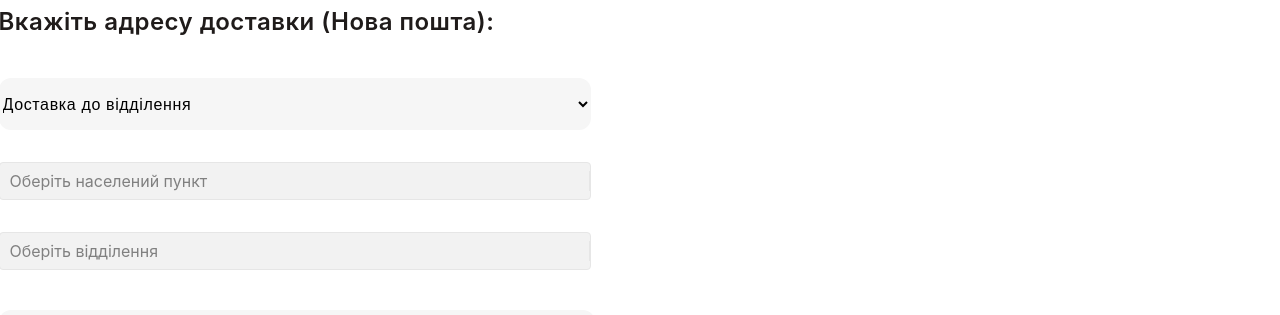
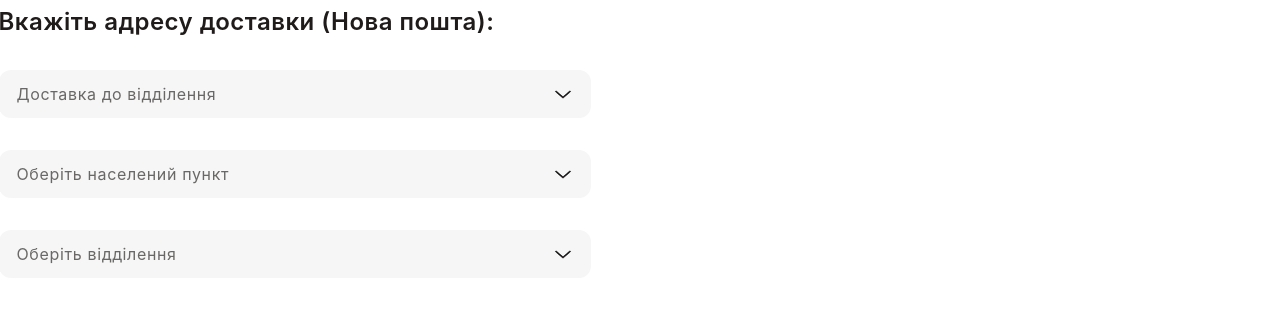
Before and after one commit to Marchenko1997/Bee-and-Hornet, a React (Vite) app: page /order in a window 1280 px wide. Shown: the part 804-1119 px from the top of the page. Built offline with nearby package versions, Linux system fonts and the light colour scheme; no server answers.

Commit message:
Finish with newPost ability

```diff
--- a/src/components/OrderForm/DeliveryInfo/DeliveryInfo.jsx
+++ b/src/components/OrderForm/DeliveryInfo/DeliveryInfo.jsx
@@ -7,12 +7,15 @@
 import {
   deliveryTypeOptions,
   defaultOptionsForLocationSelect,
-}  from '../../../dataForNovaPoshta/selectCities'
+}  from '../../../dataForNovaPoshta/selectCities';
+import SelectField from '../shared/SelectField/SelectField';
+import DropdownIndicator from '../shared/DropDownIndicator/DropDownIndicator';
+import { selectStyles } from '../helpers/index.js';
 
 const DeliveryInfo = () => {
   const { setFieldValue, setFieldTouched, values } = useFormikContext();
 
-  // Проверка наличия location и cityId
+
   const cityId = values.location ? values.location.cityId : null;
 
   const {
@@ -29,33 +32,50 @@
         Вкажіть адресу доставки (Нова пошта):
       </h3>
       <div className={css.deliverySelection}>
-        <label>
-          <Field
-            as="select"
+
+        {/* Выбор типа доставки */}
+        <SelectField
           name="deliveryType"
-            className={css.inputContactInfo}
-          >
-            <option value="Відділення">Доставка до відділення</option>
-            <option value="Двері">Доставка до дверей</option>
-          </Field>
-          <ErrorMessage
-            name="deliveryType"
-            component="span"
-            className={css.errorMessage}
+          errorClassName={css.errorMessage}
+          component={
+            <Select
+              placeholder="Доставка до відділення"
+              value={!values.deliveryType ? [] : valueForSelect.deliveryType}
+              options={deliveryTypeOptions}
+              components={{ DropdownIndicator }}
+              styles={selectStyles}
+              onMenuClose={() => setFieldTouched('deliveryType', true)}
+              onChange={(selectOption) => {
+                setFieldValue('deliveryType', selectOption.value);
+                setFieldValue('location', '');
+                setFieldValue('branch', '');
+                setValueForSelect((prev) => ({
+                  ...prev,
+                  deliveryType: [selectOption],
+                  locationSelect: [],
+                  addressSelect: [],
+                }));
+              }}
             />
-        </label>
-        <label>
+          }
+        />
+
+        {/* Асинхронный выбор населенного пункта */}
+        <SelectField
+          name="location"
+          errorClassName={css.errorMessage}
+          component={
             <AsyncSelect
               isDisabled={!values.deliveryType}
               placeholder="Оберіть населений пункт"
-            value={valueForSelect.locationSelect}
+              value={!values.deliveryType ? [] : valueForSelect.locationSelect}
               defaultOptions={defaultOptionsForLocationSelect}
               loadOptions={getSettlementsList}
               loadingMessage={() =>
                 'Зачекайте, будь ласка, триває завантаження...'
               }
-            components={{ DropdownIndicator: () => null }}
-            styles={{ /* Настройте стили по вашему усмотрению */ }}
+              components={{ DropdownIndicator }}
+              styles={selectStyles}
               onMenuClose={() => setFieldTouched('location', true)}
               onChange={(selectOption) => {
                 setFieldValue('location', selectOption.value);
@@ -67,13 +87,10 @@
                 }));
               }}
             />
-          <ErrorMessage
-            name="location"
-            component="span"
-            className={css.errorMessage}
+          }
         />
-        </label>
 
+        {/* Поле для ввода адреса или выбора отделения в зависимости от типа доставки */}
         {values.deliveryType === 'Доставка до дверей' ? (
           <label>
             <Field
@@ -89,17 +106,21 @@
             />
           </label>
         ) : (
+          <SelectField
+            name="branch"
+            errorClassName={css.errorMessage}
+            component={
               <AsyncSelect
                 isDisabled={!cityId} // Используем проверенную переменную
                 placeholder="Оберіть відділення"
-            value={valueForSelect.addressSelect}
+                value={!values.deliveryType ? [] : valueForSelect.addressSelect}
                 defaultOptions={divisions}
                 loadOptions={getDivisionsList}
                 loadingMessage={() =>
                   'Зачекайте, будь ласка, триває завантаження...'
                 }
-            components={{ DropdownIndicator: () => null }}
-            styles={{ /* Настройте стили по вашему усмотрению */ }}
+                components={{ DropdownIndicator }}
+                styles={selectStyles}
                 onMenuClose={() => setFieldTouched('branch', true)}
                 onChange={(selectOption) => {
                   setFieldValue('branch', selectOption.value);
@@ -109,8 +130,11 @@
                   }));
                 }}
               />
+            }
+          />
         )}
 
+        {/* Поле для ввода комментария */}
         <label>
           <Field
             as="textarea"
--- /dev/null
+++ b/src/components/OrderForm/data/index.js
@@ -0,0 +1,2 @@
+export { fontStyles } from './selectVarStyles';
+export { colorVariables } from './selectVarStyles';
--- /dev/null
+++ b/src/components/OrderForm/helpers/index.js
@@ -0,0 +1 @@
+export { selectStyles } from './selectStyles';
--- /dev/null
+++ b/src/components/OrderForm/helpers/selectStyles.js
@@ -0,0 +1,117 @@
+// Импортирование стилей шрифтов и переменных цветов из внешних модулей.
+import { fontStyles } from '../data/index.js';
+import { colorVariables } from '../data/index.js';
+
+// Деструктуризация объекта colorVariables для получения необходимых цветов.
+const {
+  primaryLightGreyColor,  // Основной светло-серый цвет
+  primaryDarkGreyColor,   // Основной темно-серый цвет
+  placeholderColor,       // Цвет для текста-заполнителя
+  primaryBlackColor,      // Основной черный цвет
+  primaryYellowColor,     // Основной желтый цвет
+  scrollbarColor,         // Цвет для полосы прокрутки
+} = colorVariables;
+
+// Экспорт объекта стилей для компонента select.
+export const selectStyles = {
+  // Стили для основного элемента управления (control).
+  control: (baseStyles, state) => {
+    return {
+      ...baseStyles,               // Сначала включаем базовые стили.
+      height: 48,                  // Высота элемента управления.
+      paddingLeft: 8,              // Внутренний отступ слева.
+      paddingRight: 8,             // Внутренний отступ справа.
+      borderRadius: 12,            // Скругленные углы.
+      background: primaryLightGreyColor, // Фоновый цвет.
+      borderStyle: state.IsFocused ? 'none' : 'none', // Убираем границу при фокусе и без него.
+      boxShadow: state.IsFocused ? 'none' : 'none',   // Убираем тень при фокусе и без него.
+      transition: 'all 300ms',     // Плавный переход всех изменений за 300 миллисекунд.
+      cursor: 'pointer',           // Курсор в виде указателя при наведении.
+      '@media (min-width: 1440px)': { height: 52 }, // Увеличение высоты для экранов шириной 1440px и более.
+    };
+  },
+  // Стили для текста-заполнителя (placeholder).
+  placeholder: (baseStyles) => ({
+    ...baseStyles,               // Включаем базовые стили.
+    ...fontStyles,               // Применяем стили шрифта.
+    color: placeholderColor,     // Устанавливаем цвет заполнителя.
+  }),
+  // Убираем разделитель между индикатором и полем ввода.
+  indicatorSeparator: (baseStyles) => ({
+    ...baseStyles,
+    display: 'none',             // Скрываем элемент.
+  }),
+  // Стили для индикатора (стрелочка, которая открывает выпадающий список).
+  dropdownIndicator: (baseStyles) => ({
+    ...baseStyles,
+    stroke: primaryBlackColor,   // Устанавливаем цвет стрелки.
+    transform: 'rotate(-90deg)', // Поворачиваем стрелку на 90 градусов.
+  }),
+  // Стили для выпадающего меню.
+  menu: (baseStyles) => ({
+    ...baseStyles,
+    backgroundColor: primaryLightGreyColor, // Фоновый цвет меню.
+    borderRadius: 0,            // Убираем скругленные углы.
+    borderStyle: 'none',        // Убираем границу.
+    boxShadow: 'none',          // Убираем тень.
+    marginTop: 4,               // Внешний отступ сверху.
+    height: 'fit-content',      // Высота подстраивается под содержимое.
+    padding: 0,                 // Убираем внутренние отступы.
+  }),
+  // Стили для списка опций внутри меню.
+  menuList: (baseStyles) => ({
+    ...baseStyles,
+    maxHeight: 362,             // Максимальная высота списка.
+    '&::-webkit-scrollbar': {   // Стили для полосы прокрутки.
+      width: 4,                 // Ширина полосы прокрутки.
+    },
+    '&::-webkit-scrollbar-track': {  // Стили для дорожки полосы прокрутки.
+      backgroundColor: scrollbarColor, // Фон дорожки полосы прокрутки.
+    },
+    '&::-webkit-scrollbar-thumb': {  // Стили для "бегунка" полосы прокрутки.
+      backgroundColor: primaryYellowColor, // Цвет бегунка.
+      borderRadius: 6,            // Скругленные углы бегунка.
+    },
+  }),
+  // Стили для поля ввода текста.
+  input: (baseStyles) => ({
+    ...baseStyles,
+    ...fontStyles,
+    padding: 0,                 // Убираем внутренние отступы.
+  }),
+  // Стили для каждой опции в выпадающем меню.
+  option: (baseStyles, state) => ({
+    ...baseStyles,
+    ...fontStyles,
+    color: state.isSelected ? primaryYellowColor : primaryBlackColor, // Цвет текста в зависимости от состояния (выбрано или нет).
+    paddingLeft: 16,            // Внутренний отступ слева.
+    paddingTop: 8,              // Внутренний отступ сверху.
+    paddingBottom: 8,           // Внутренний отступ снизу.
+    backgroundColor:            // Фон в зависимости от состояния (наведено, выбрано и т.д.).
+      state.isFocused && !state.isSelected
+        ? primaryDarkGreyColor
+        : state.isFocused && state.isSelected
+          ? primaryLightGreyColor
+          : primaryLightGreyColor,
+    display: 'flex',            // Flexbox для выравнивания содержимого.
+    alignItems: 'center',       // Выравнивание по центру по вертикали.
+    cursor: 'pointer',          // Курсор в виде указателя при наведении.
+    '&:active': { backgroundColor: primaryDarkGreyColor }, // Цвет фона при нажатии.
+  }),
+  // Стили для отображения выбранного значения.
+  singleValue: (baseStyles) => ({
+    ...baseStyles,
+    ...fontStyles,
+    color: primaryYellowColor,  // Цвет текста.
+  }),
+  // Стили для сообщения о загрузке данных.
+  loadingMessage: (baseStyles) => ({
+    ...baseStyles,
+    ...fontStyles,
+  }),
+  // Стили для сообщения о том, что нет доступных опций.
+  noOptionsMessage: (baseStyles) => ({
+    ...baseStyles,
+    ...fontStyles,
+  }),
+};
--- /dev/null
+++ b/src/components/OrderForm/shared/DropDownIndicator/DropDownIndicator.jsx
@@ -0,0 +1,14 @@
+import { components } from "react-select";
+import { icons as sprite } from "../../../../../public/icons/index";
+
+const DropdownIndicator = (props) => {
+  return (
+    <components.DropdownIndicator {...props}>
+      <svg role="img" width={24} height={24}>
+        <use xlinkHref={`${sprite}#arrow-left`} />
+      </svg>
+    </components.DropdownIndicator>
+  );
+};
+
+export default DropdownIndicator;
--- /dev/null
+++ b/src/components/OrderForm/shared/SelectField/SelectField.jsx
@@ -0,0 +1,27 @@
+import PropTypes from 'prop-types';
+import { Field } from 'formik';
+
+const SelectField = ({ name, component, errorClassName }) => {
+  return (
+    <Field name={name}>
+      {({ field, meta }) => {
+        return (
+          <div style={{ position: 'relative' }}>
+            {component}
+            {meta.touched && !field.value ? (
+              <div className={errorClassName}></div>
+            ) : null}
+          </div>
+        );
+      }}
+    </Field>
+  );
+};
+
+SelectField.propTypes = {
+  name: PropTypes.string.isRequired,
+  component: PropTypes.element.isRequired,
+  errorClassName: PropTypes.string
+};
+
+export default SelectField;
```
Also changed, not shown: src/components/OrderForm/data/selectVarStyles.js (added, +14 -0 lines). Lines whose indentation alone changed are shown as unchanged.
